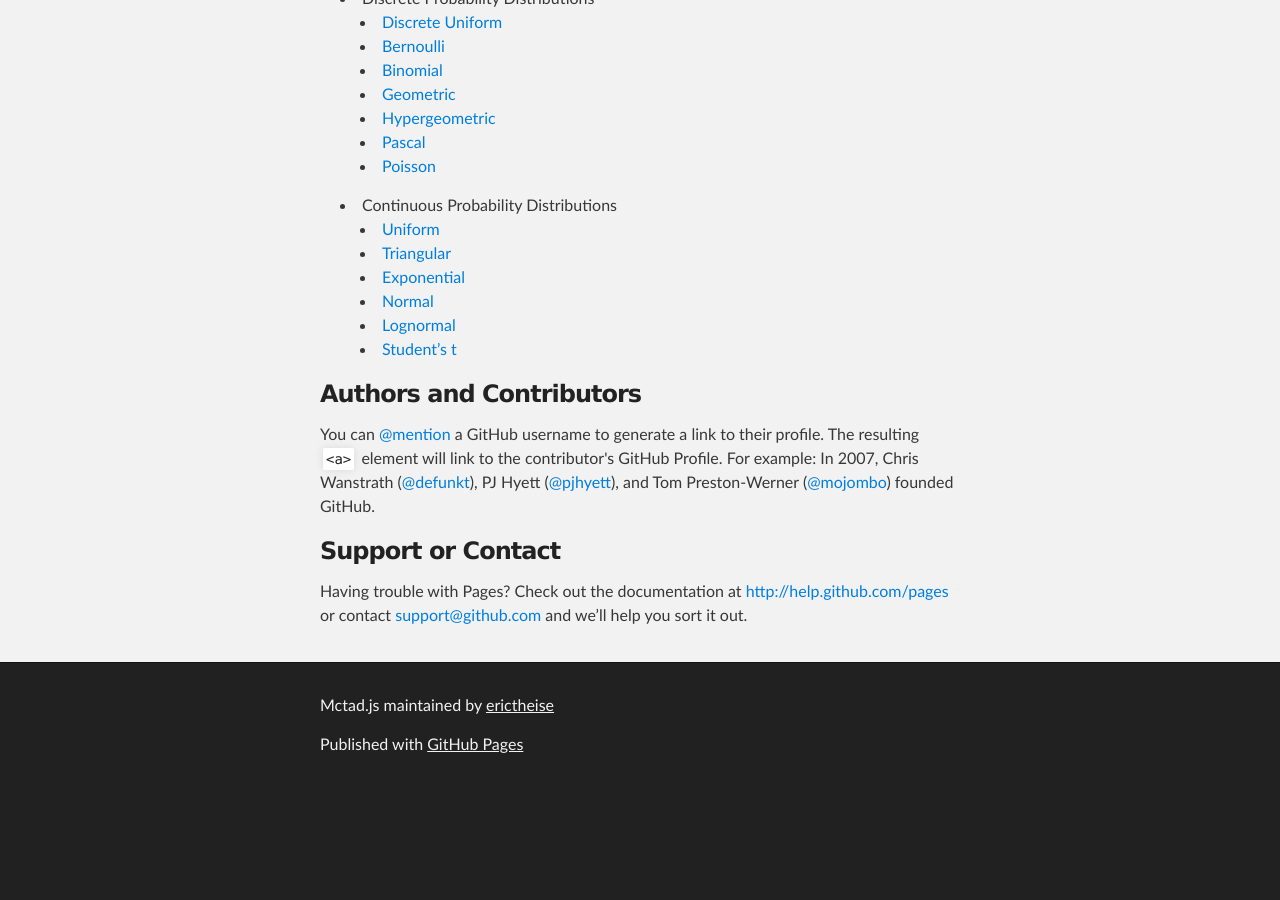
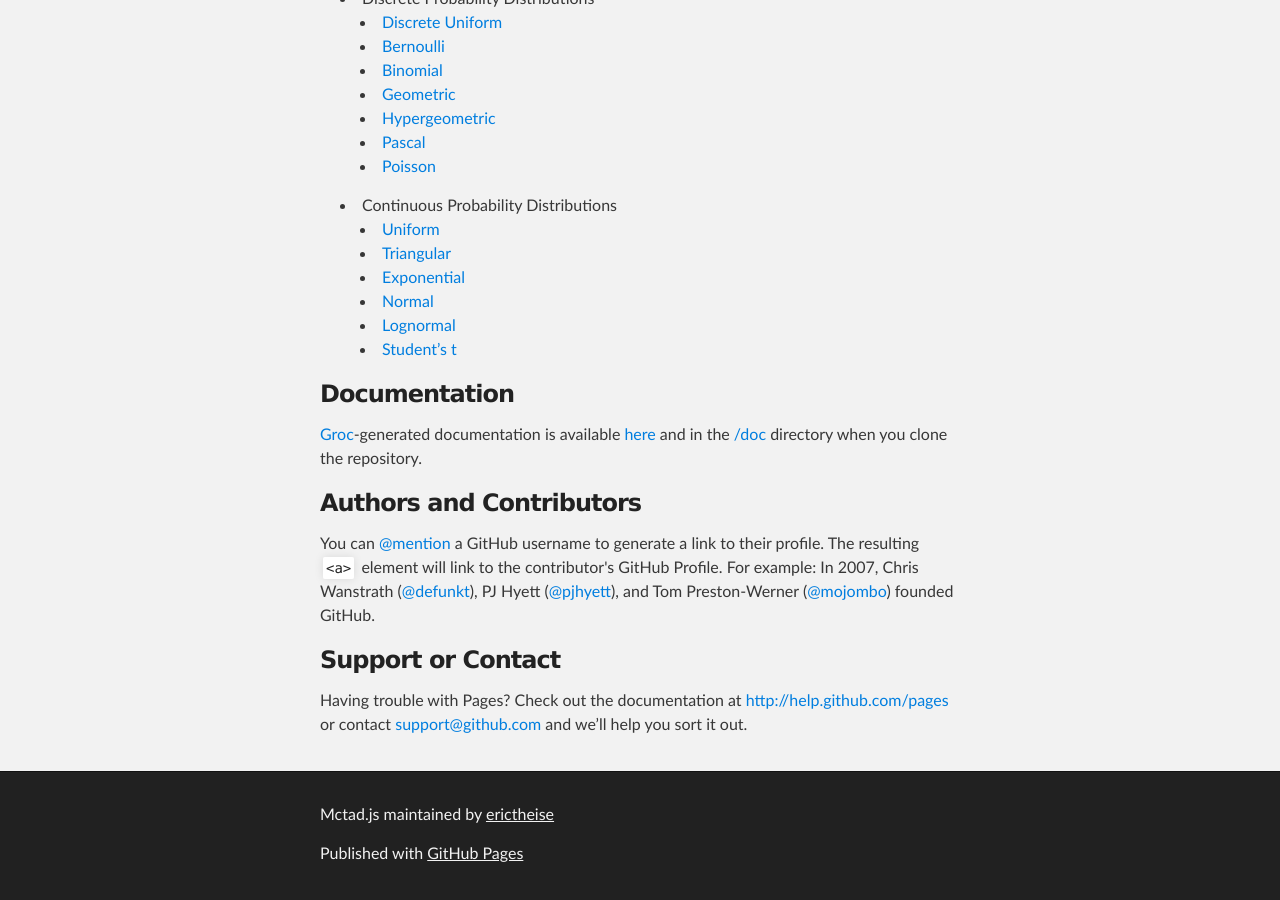
Before and after one commit to erictheise/mctad.js, a Jekyll site: the page built from index.html, in a window 1280 px wide and 900 px high, scrolled down 872 px. Built offline with Jekyll 4.4.1, drawn with Linux system fonts in a browser that asks for light colours; before the commit the page ends 1663 px from its top, so only the background shows below that.

Commit message:
link to groc docs

```diff
--- a/index.html
+++ b/index.html
@@ -5,7 +5,8 @@ overview: true
 ---
 
 <h3>
-<a name="welcome-to-github-pages" class="anchor" href="#welcome-to-github-pages"><span class="octicon octicon-link"></span></a>Welcome to GitHub Pages.</h3>
+  <a name="welcome-to-github-pages" class="anchor" href="#welcome-to-github-pages"><span class="octicon octicon-link"></span></a>Welcome to GitHub Pages.
+</h3>
 
 This automatic page generator is the easiest way to create beautiful pages for all of your projects. Author your page content here using GitHub Flavored Markdown, select a template crafted by a designer, and publish. After your page is generated, you can check out the new branch:
 
@@ -18,7 +19,8 @@ $ git checkout gh-pages
 If you're using the GitHub for Mac, simply sync your repository and you'll see the new branch.
 
 <h3>
-<a name="distributions" class="anchor" href="#distributions"><span class="octicon octicon-link"></span></a>Distributions</h3>
+  <a name="distributions" class="anchor" href="#distributions"><span class="octicon octicon-link"></span></a>Distributions
+</h3>
 
 __mctad.js__ can create many common discrete and continuous probability distributions from parameters you supply. The resulting distribution objects contain common statistics on the distribution (when defined); convenience methods for accessing probability distribution, probability mass, and cumulative probability functions; domain & range helpers to simplify integration with [D3](http://d3js.org/), and random variable generators.
 
@@ -40,6 +42,12 @@ __mctad.js__ can create many common discrete and continuous probability distribu
   * [Student's t](continuous/students_t/)
 
 <h3>
+  <a name="documentation" class="anchor" href="#documentation"><span class="octicon octicon-link"></span></a>Documentation
+</h3>
+
+[Groc](http://nevir.github.io/groc/)-generated documentation is available [here](doc) and in the [/doc](https://github.com/erictheise/mctad.js/tree/master/doc) directory when you clone the repository.
+
+<h3>
 <a name="authors-and-contributors" class="anchor" href="#authors-and-contributors"><span class="octicon octicon-link"></span></a>Authors and Contributors</h3>
 
 <p>You can <a href="https://github.com/blog/821" class="user-mention">@mention</a> a GitHub username to generate a link to their profile. The resulting <code>&lt;a&gt;</code> element will link to the contributor's GitHub Profile. For example: In 2007, Chris Wanstrath (<a href="https://github.com/defunkt" class="user-mention">@defunkt</a>), PJ Hyett (<a href="https://github.com/pjhyett" class="user-mention">@pjhyett</a>), and Tom Preston-Werner (<a href="https://github.com/mojombo" class="user-mention">@mojombo</a>) founded GitHub.</p>
```
